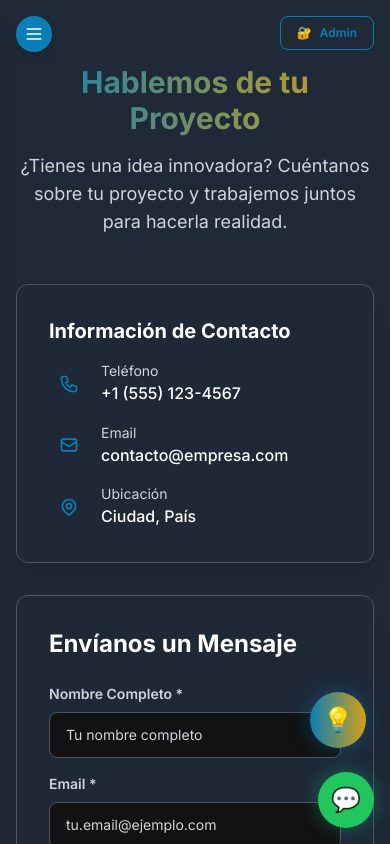
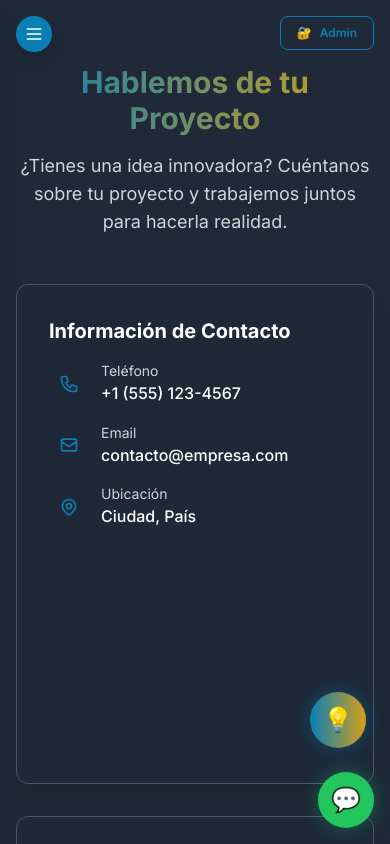
Before and after one commit to pairPrograming1/PairPrograming, a Next.js app in the folder pairprogramming-app/: page /contacto in a window 390 px wide. Shown: the top 844 px of the page. Built offline with nearby package versions, Linux system fonts and the light colour scheme; no server answers.

Commit message:
correccion de bugs contacto

```diff
--- a/pairprogramming-app/src/app/components/contacto.jsx
+++ b/pairprogramming-app/src/app/components/contacto.jsx
@@ -15,13 +15,14 @@ export default function Contacto() {
       <Container size={isSidebarExpanded ? "expanded" : "default"}>
         <ContactHeader isSidebarExpanded={isSidebarExpanded} />
 
-        <div className="grid grid-cols-1 lg:grid-cols-3 gap-8 items-start">
-          <div className="lg:col-span-1 space-y-6 fade-in">
+        {/* Añadimos items-stretch aquí para igualar alturas */}
+        <div className="grid grid-cols-1 lg:grid-cols-3 gap-8 items-stretch">
+          <div className="lg:col-span-1 space-y-6 fade-in h-full">
             <ContactInfo />
           </div>
 
           <div
-            className="lg:col-span-2 fade-in"
+            className="lg:col-span-2 fade-in h-full"
             style={{ animationDelay: "0.2s" }}
           >
             <ContactForm />
--- a/pairprogramming-app/src/app/components/sections/ContactInfo.jsx
+++ b/pairprogramming-app/src/app/components/sections/ContactInfo.jsx
@@ -7,8 +7,9 @@ export function ContactInfo() {
   const { openWhatsApp, openChatbot } = useContactActions();
 
   return (
-    <div className="space-y-6">
-      <Card padding="lg">
+    <div className="space-y-6 h-full">
+      {/* Añadimos h-full aquí y min-h al Card para igualar la altura */}
+      <Card padding="lg" className="h-full min-h-[500px] lg:min-h-[600px]">
         <h3 className="text-xl font-bold text-white mb-4">
           Información de Contacto
         </h3>
```
